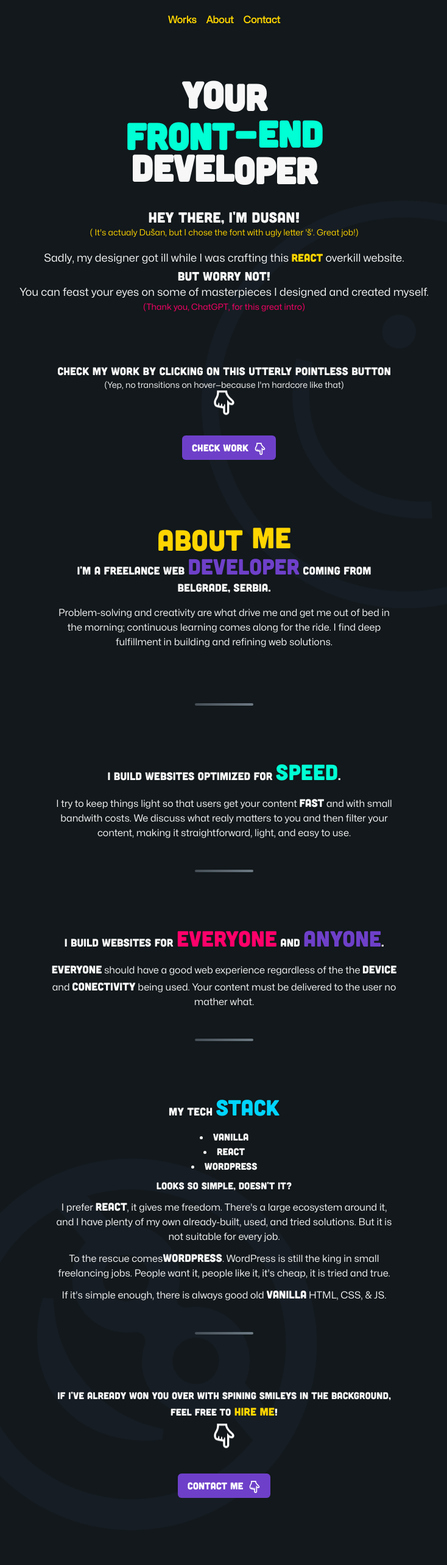
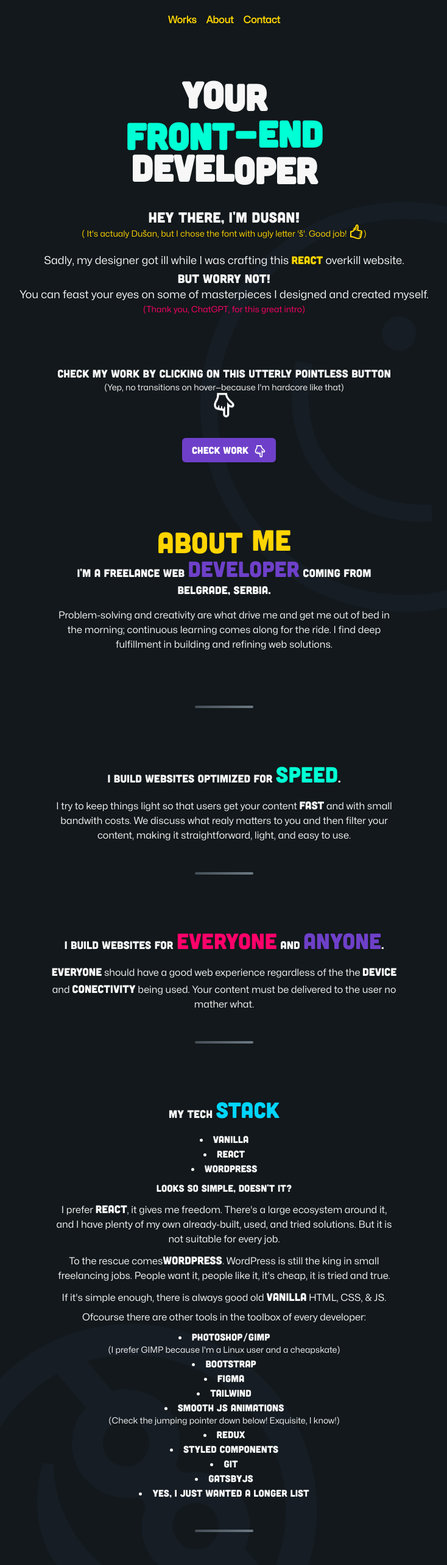
Before and after one commit to vukovicdusan/portfolio, a Next.js app: page / in a window 1280 px wide. Shown: the top 2566 px of the page at 61% size, without its empty margins (272-1006 px from the left). Built offline with nearby package versions, Linux system fonts and the light colour scheme.

Commit message:
Added a list of skils on the bottom of about section

```diff
--- a/components/sections/AboutSection.tsx
+++ b/components/sections/AboutSection.tsx
@@ -59,10 +59,10 @@ const AboutSection = () => {
           <h3 className="text-lg font-cubano mb-2">
             My tech <span className="text-quinaryAccent text-4xl">stack</span>
           </h3>
-          <ul className="list-disc list-inside">
-            <li className="font-cubano">Vanilla</li>
-            <li className="font-cubano">React</li>
-            <li className="font-cubano">Wordpress</li>
+          <ul className="list-disc list-inside font-cubano">
+            <li>Vanilla</li>
+            <li>React</li>
+            <li>Wordpress</li>
           </ul>
           <p className="font-cubano font-lg">
             Looks so simple, doesn&apos;t it?
@@ -84,6 +84,31 @@ const AboutSection = () => {
             <span className="font-cubano text-lg">vanilla</span> HTML, CSS, &
             JS.
           </p>
+          <p>
+            Ofcourse there are other tools in the toolbox of every developer:
+          </p>
+          <ul className="list-disc list-inside font-cubano">
+            <li>
+              Photoshop/Gimp{" "}
+              <span className="font-mona text-sm block">
+                (I prefer GIMP because I&apos;m a Linux user and a cheapskate)
+              </span>
+            </li>
+            <li>Bootstrap</li>
+            <li>Figma</li>
+            <li>Tailwind</li>
+            <li>
+              Smooth js animations{" "}
+              <span className="font-mona text-sm block">
+                (Check the jumping pointer down below! Exquisite, I know!)
+              </span>
+            </li>
+            <li>Redux</li>
+            <li>Styled components</li>
+            <li>Git</li>
+            <li>GatsbyJS</li>
+            <li>Yes, I just wanted a longer list</li>
+          </ul>
         </div>
         <div className="spacer"></div>
       </AnimationContainer>
--- a/components/sections/HeroSection.tsx
+++ b/components/sections/HeroSection.tsx
@@ -22,7 +22,11 @@ const HeroSection = () => {
           </p>
           <p className="font-mona text-quaternaryAccent text-sm text-center mb-4">
             ( It&apos;s actualy Dušan, but I chose the font with ugly letter
-            &apos;š&apos;. Great job!)
+            &apos;š&apos;. Good job!{" "}
+            <svg className="fill-quaternaryAccent w-6 h-6 inline-block -translate-y-1">
+              <use xlinkHref={`./images/sprite.svg#thumb`}></use>
+            </svg>
+            )
           </p>
           <p className="text-lg max-w-prose text-center mx-auto">
             Sadly, my designer got ill while I was crafting this{" "}
```
Also changed, not shown: public/images/sprite.svg.
